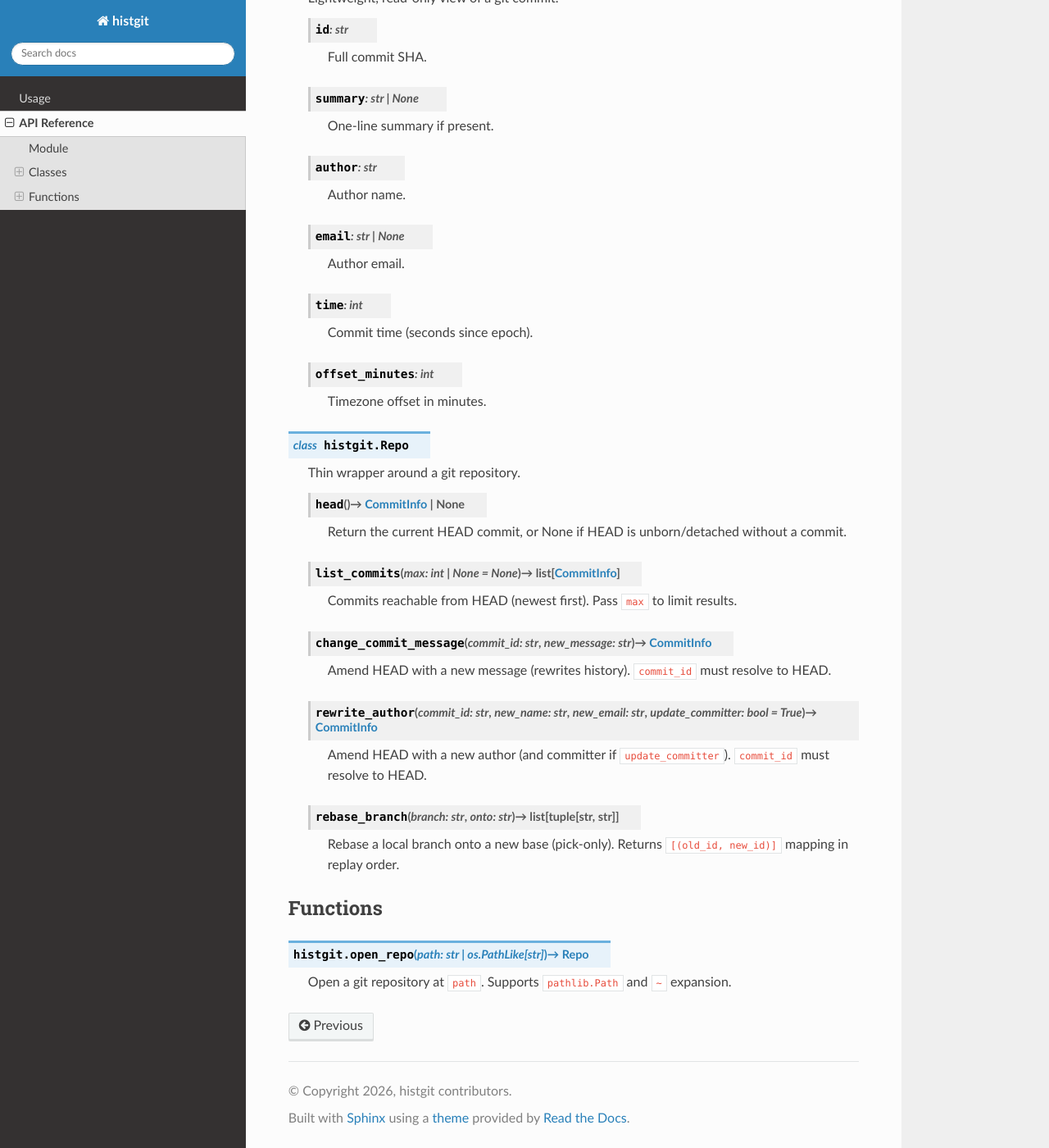
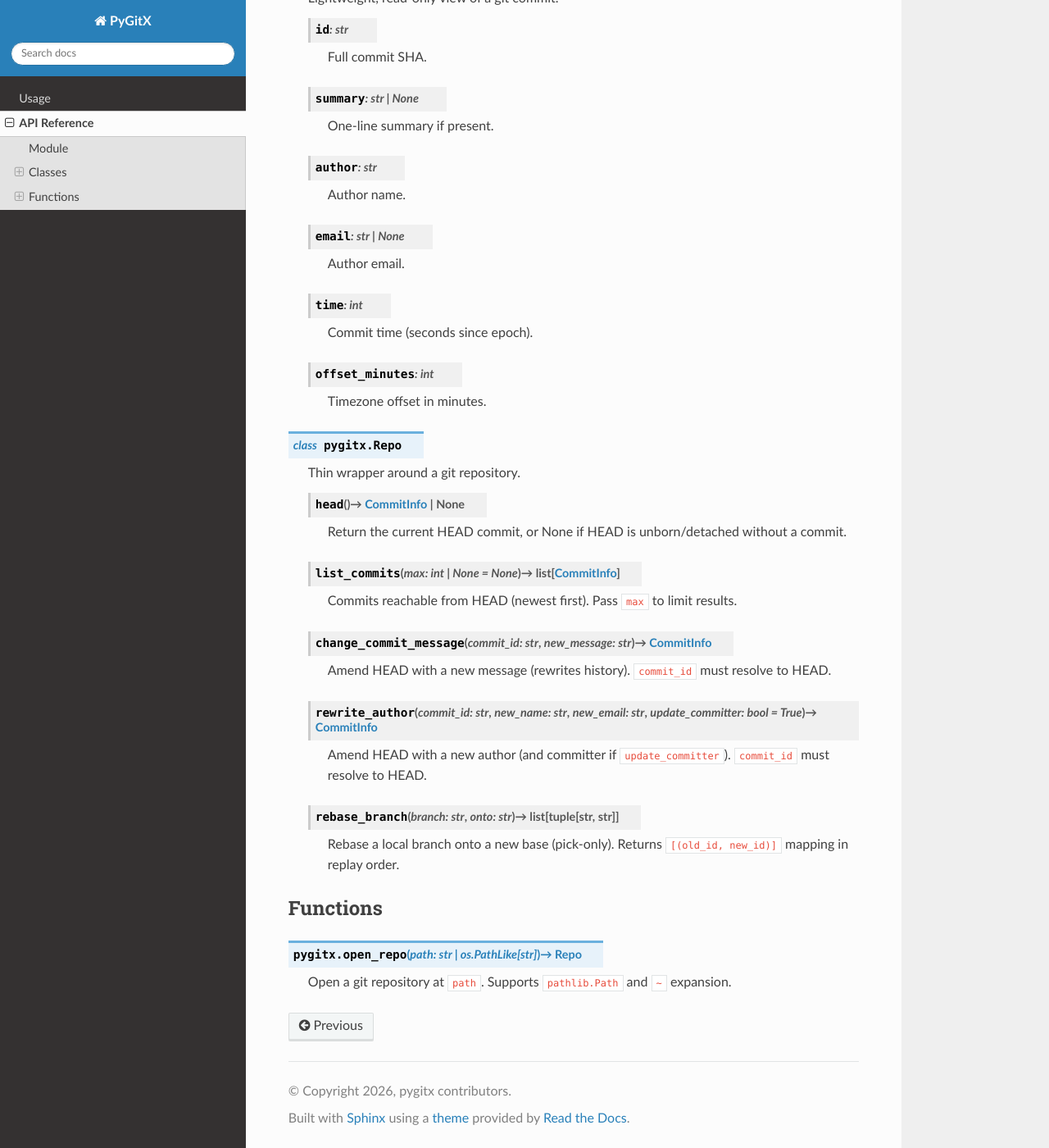
Before and after one commit to zangjiucheng/pygitx, a Sphinx documentation site: the page built from docs/api.rst, in a window 1280 px wide and 1400 px high, scrolled down 325 px. Shown: the whole window at 82% size. Built offline with Sphinx 7.4.7 and the Read the Docs theme 3.1.0, drawn with Linux system fonts in a browser that asks for light colours.

Commit message:
Rename project from histgit to pygitx; update documentation, examples, and dependencies accordingly

```diff
--- a/Cargo.toml
+++ b/Cargo.toml
@@ -1,16 +1,16 @@
 [package]
-name = "histgit"
+name = "pygitx"
 version = "0.1.0"
 edition = "2024"
 license = "MIT OR Apache-2.0"
 description = "Cross-platform Git history access via Rust with a Python API"
 
 [lib]
-name = "histgit"
+name = "pygitx"
 crate-type = ["cdylib", "lib"]
 
 [package.metadata.maturin]
-include = ["histgit.pyi"]
+include = ["pygitx.pyi"]
 
 [features]
 default = []
--- a/docs/api.rst
+++ b/docs/api.rst
@@ -4,12 +4,12 @@ API Reference
 Module
 ------
 
-.. module:: histgit
+.. module:: pygitx
 
 Classes
 -------
 
-.. py:class:: histgit.CommitInfo
+.. py:class:: pygitx.CommitInfo
 
    Lightweight, read-only view of a git commit.
 
@@ -43,7 +43,7 @@ Classes
 
       Timezone offset in minutes.
 
-.. py:class:: histgit.Repo
+.. py:class:: pygitx.Repo
 
    Thin wrapper around a git repository.
 
@@ -70,6 +70,6 @@ Classes
 Functions
 ---------
 
-.. py:function:: histgit.open_repo(path: str | os.PathLike[str]) -> Repo
+.. py:function:: pygitx.open_repo(path: str | os.PathLike[str]) -> Repo
 
    Open a git repository at ``path``. Supports ``pathlib.Path`` and ``~`` expansion.
--- a/docs/conf.py
+++ b/docs/conf.py
@@ -7,8 +7,8 @@ ROOT = os.path.abspath(os.path.join(__file__, "..", ".."))
 if ROOT not in sys.path:
     sys.path.insert(0, ROOT)
 
-project = "histgit"
-author = "histgit contributors"
+project = "PyGitX"
+author = "pygitx contributors"
 copyright = f"{datetime.now():%Y}, {author}"
 release = "0.1.0"
 
@@ -24,5 +24,5 @@ html_theme = "sphinx_rtd_theme"
 html_static_path = ["_static"]
 
 # We describe the Python surface manually (not relying on importing the extension at build time).
-autodoc_mock_imports = ["histgit"]
+autodoc_mock_imports = ["pygitx"]
 autodoc_member_order = "bysource"
--- a/docs/index.rst
+++ b/docs/index.rst
@@ -1,5 +1,5 @@
-histgit
-=======
+PyGitX
+======
 
 Python bindings for Git history access, powered by Rust and libgit2.
 
--- a/docs/usage.rst
+++ b/docs/usage.rst
@@ -17,10 +17,10 @@ Open a repository and read commits (or use ``examples/demo.py generate`` to crea
 
 .. code-block:: python
 
-   import histgit
+   import pygitx
    from pathlib import Path
 
-   repo = histgit.open_repo(Path("."))
+   repo = pygitx.open_repo(Path("."))
    head = repo.head()
    print("HEAD:", head.id if head else "None")
 
```
Also changed, not shown: README.md (+4 -4 lines), 8 other files.
